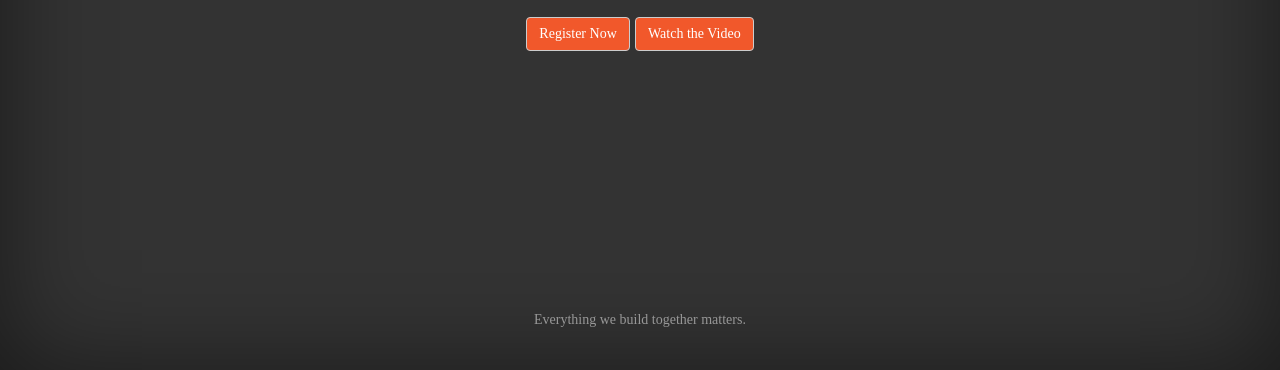
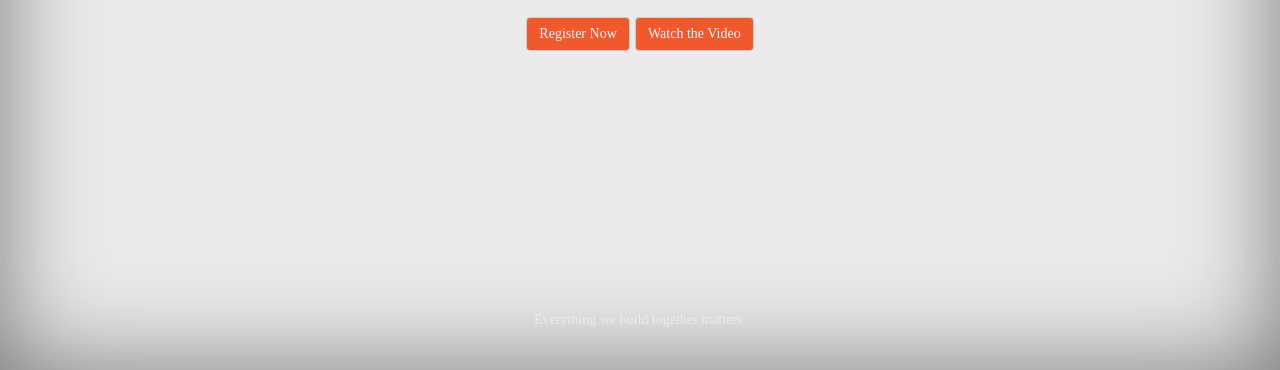
Before and after one commit to hacktennessee/website, a plain HTML site: page index-new.html in a window 1280 px wide. Shown: the part 430-800 px from the top of the page. Drawn offline with nearby package versions, Linux system fonts and the light colour scheme; a script that the page names is missing.

Commit message:
Original template

```diff
--- a/css/cover-new.css
+++ b/css/cover-new.css
@@ -16,6 +16,7 @@ a:hover {
   color: #FFF;
   text-shadow: none; /* Prevent inheritence from `body` */
   background-color: #f1582b;
+//  border: 1px solid #fff;
 }
 
 
@@ -26,11 +27,12 @@ a:hover {
 html,
 body {
   height: 100%;
-  background-color: #333;
+  background-color: #EBEBEB;
 }
 body {
-  color: #fff;
+  color: #6E6E6E;
   text-align: center;
+//  text-shadow: 0 1px 3px rgba(0,0,0,.5);
   font-family: "open-sans";
   font-weight: 300;
   font-style: normal;
```
